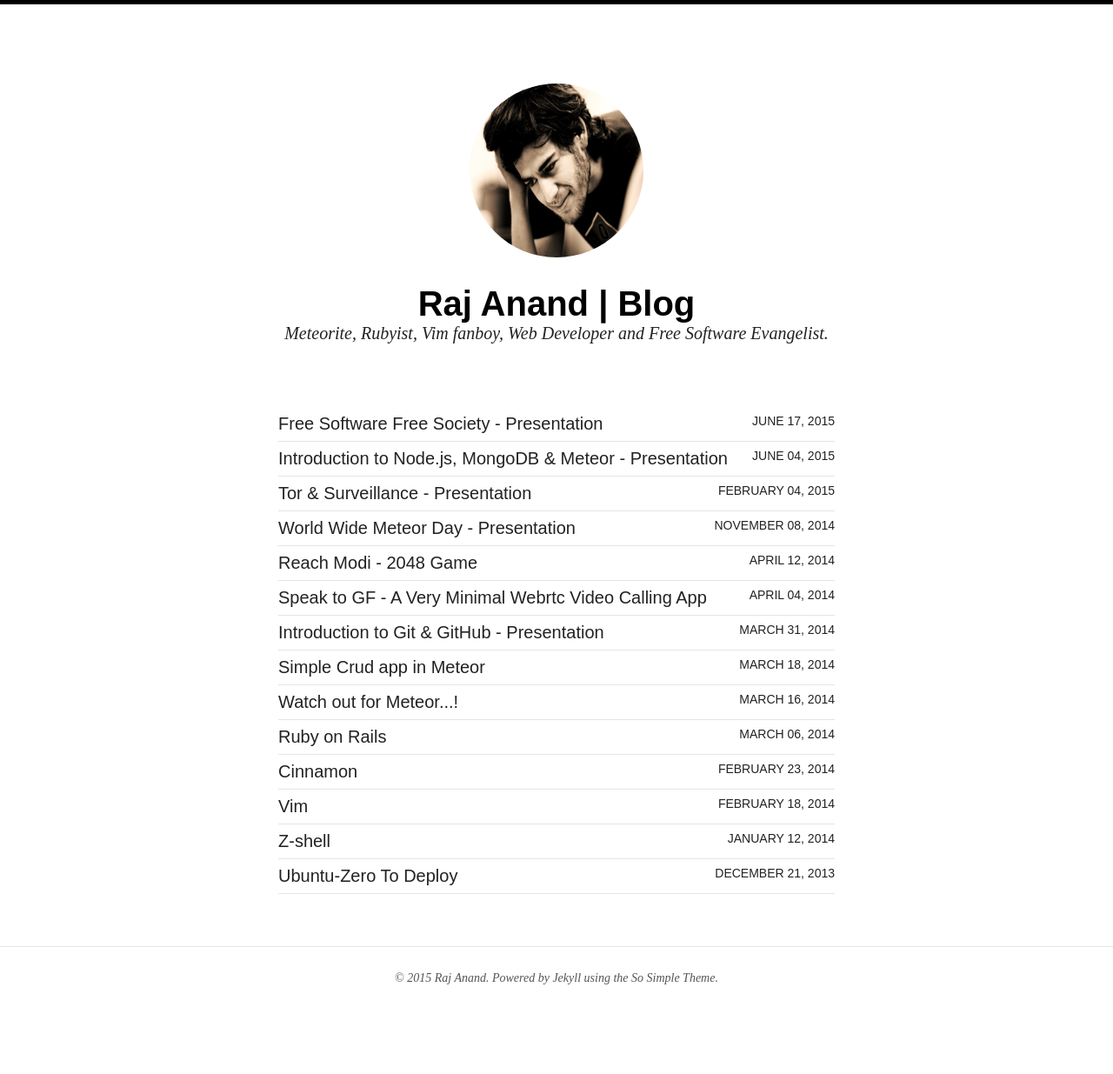
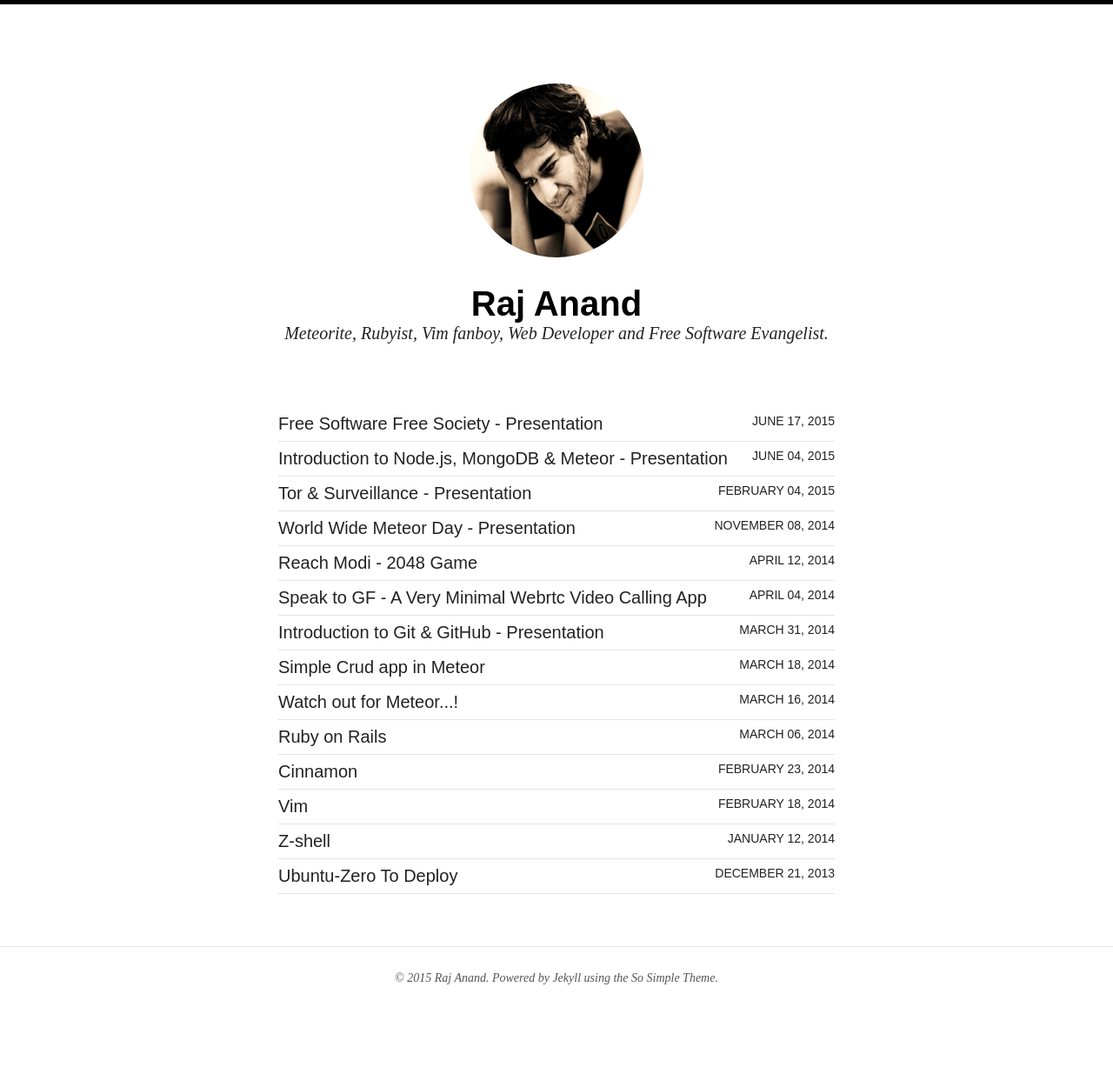
Before and after one commit to rajanand02/rajanand02.github.io, a Jekyll site: the page built from index.html, in a window 1280 px wide. Shown: the whole page at 87% size. Built offline with Jekyll 4.4.1, drawn with Linux system fonts in a browser that asks for light colours; nearby versions of some CDN libraries.

Commit message:
fix config title

```diff
--- a/_config.yml
+++ b/_config.yml
@@ -1,4 +1,4 @@
-title:            Raj Anand | Blog
+title:            Raj Anand
 description:      Meteorite, Rubyist, Vim fanboy, Web Developer and Free Software Evangelist.
 logo:             profile_pic.jpg
 disqus_shortname: rajanand02
```
